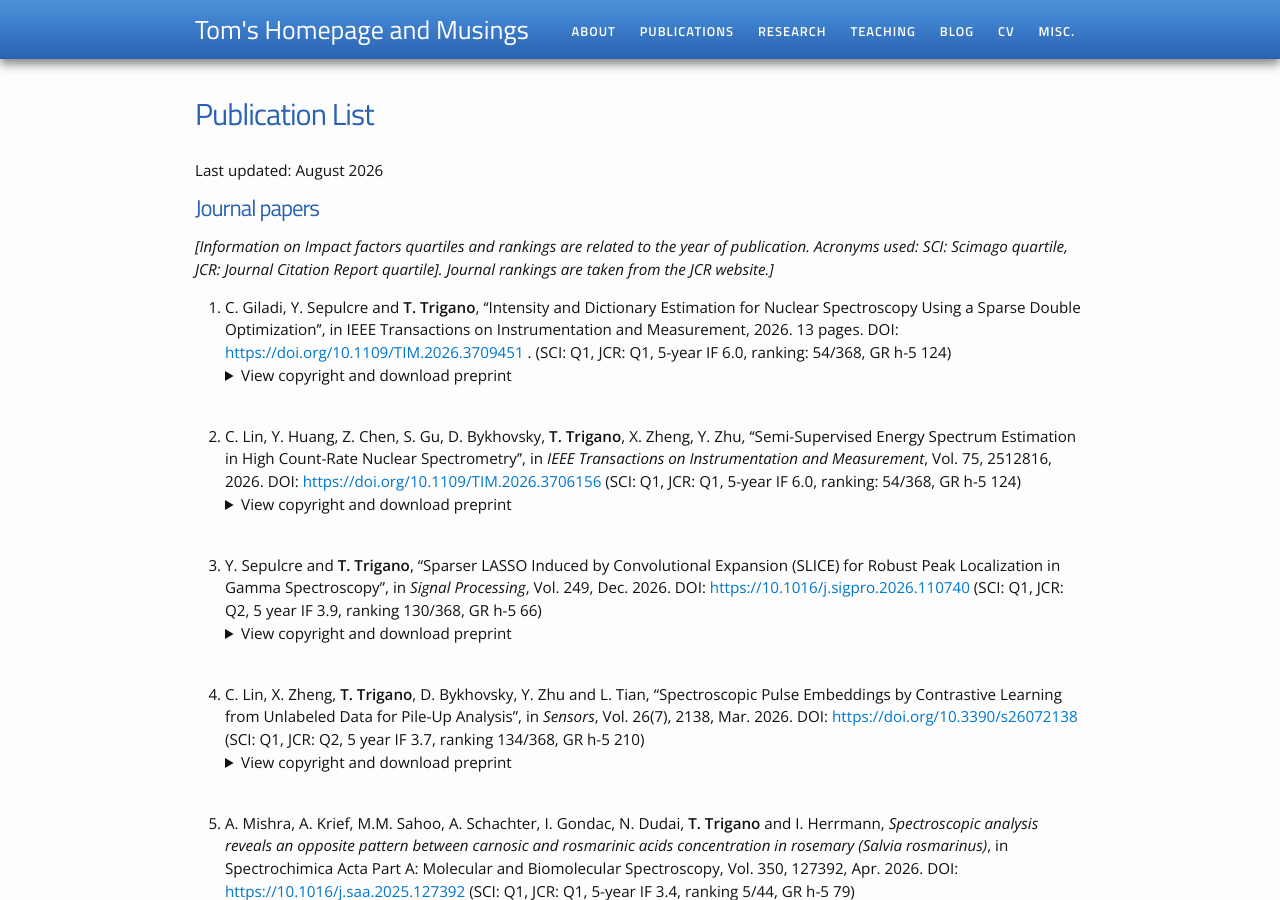
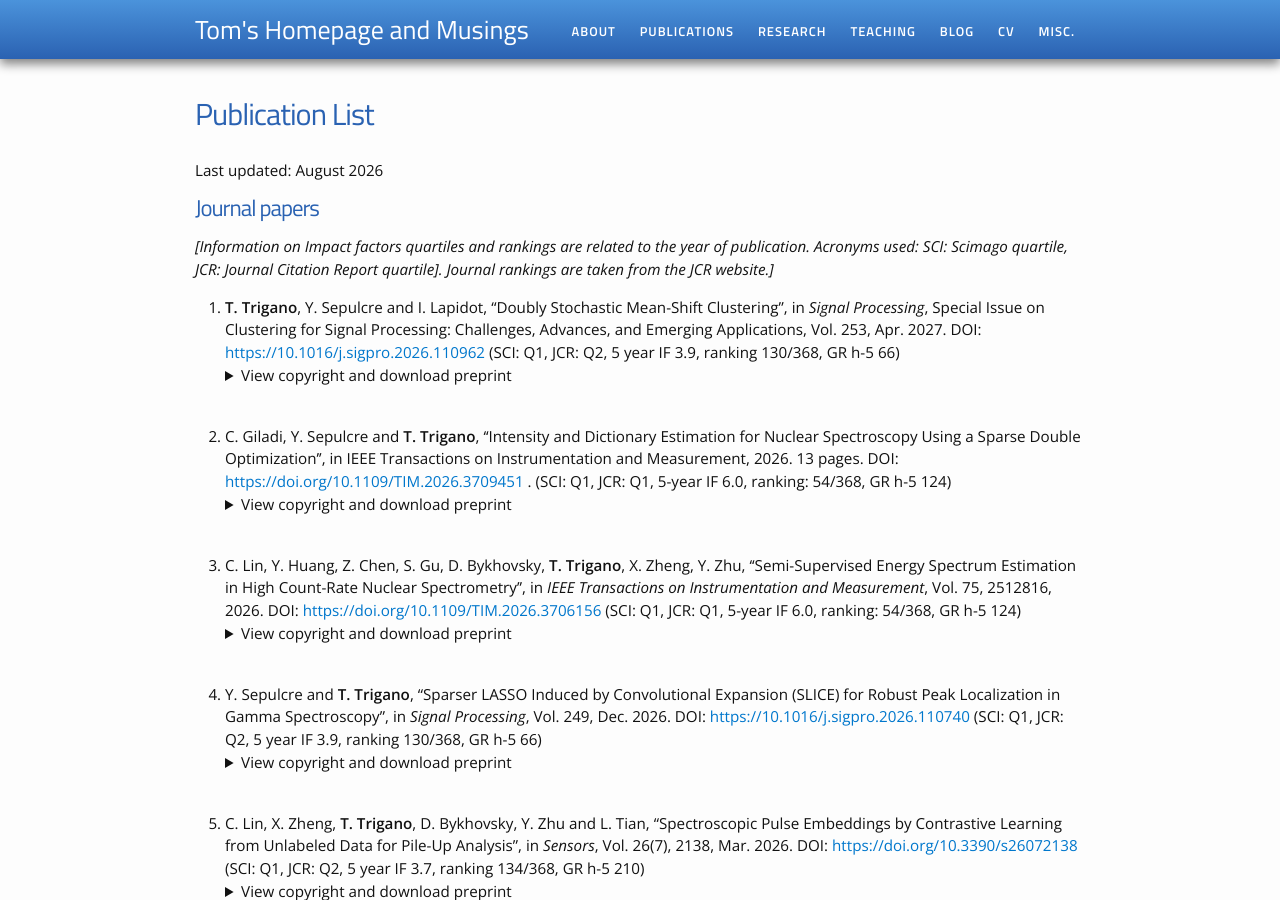
Before and after one commit to TomTrigano/my-webpage, a Jekyll site: the page built from publications.md, in a window 1280 px wide and 900 px high. Built offline with Jekyll 4.4.1, drawn with Linux system fonts in a browser that asks for light colours.

Commit message:
updated the publications list

```diff
--- a/publications.md
+++ b/publications.md
@@ -9,6 +9,17 @@
 # Journal papers
 
 *\[Information on Impact factors quartiles and rankings are related to the year of publication. Acronyms used: SCI: Scimago quartile, JCR: Journal Citation Report quartile\]. Journal rankings are taken from the JCR website.\]*
+
+1. **T. Trigano**, Y. Sepulcre and I. Lapidot, "Doubly Stochastic Mean-Shift Clustering", in *Signal Processing*, Special Issue on Clustering for Signal Processing: Challenges, Advances, and Emerging Applications, Vol. 253, Apr. 2027. DOI: <https://10.1016/j.sigpro.2026.110962> (SCI: Q1, JCR: Q2, 5 year IF 3.9, ranking 130/368, GR h-5 66)
+   <details>
+   <summary> View copyright and download preprint </summary>
+
+   <small> © [2026] Publised by Elsevier. This manuscript version is made available under the CC-BY-NC-ND 4.0 license <a href="https://creativecommons.org/licenses/by-nc-nd/4.0/"> https://creativecommons.org/licenses/by-nc-nd/4.0/ </a> .
+</small>
+   <a href="trigano_DSMS_2027.pdf">Click here to download the preprint</a><br><br>
+
+   </details><br>
+
 
 1. C. Giladi, Y. Sepulcre and **T. Trigano**, ''Intensity and Dictionary Estimation for Nuclear Spectroscopy Using a Sparse Double Optimization'', in IEEE Transactions on Instrumentation and Measurement, 2026. 13 pages. DOI: <https://doi.org/10.1109/TIM.2026.3709451> . (SCI: Q1, JCR: Q1, 5-year IF 6.0, ranking: 54/368, GR h-5 124)
    <details>
```
Also changed, not shown: 2 other files.
